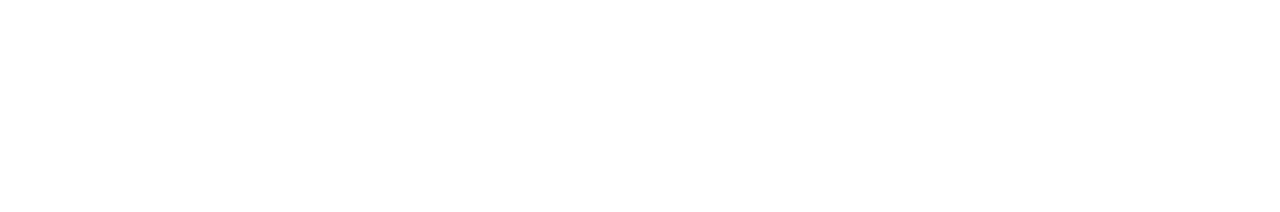
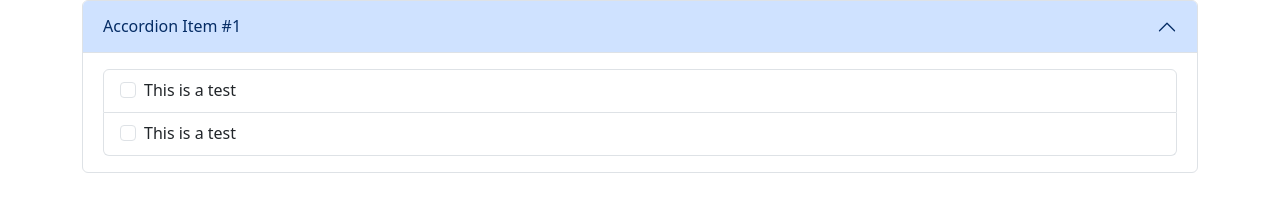
Before and after one commit to forestfish12/helldivers_randomizer, a plain HTML site: page index.html in a window 1280 px wide. Drawn offline with nearby package versions, Linux system fonts and the light colour scheme.

Commit message:
Loose out line for settings

```diff
--- a/index.html
+++ b/index.html
@@ -4,6 +4,7 @@
 <!--[if IE 8]>         <html class="no-js lt-ie9"> <![endif]-->
 <!--[if gt IE 8]>      <html class="no-js"> <!--<![endif]-->
 <html>
+
 <head>
     <meta charset="utf-8">
     <meta http-equiv="X-UA-Compatible" content="IE=edge">
@@ -11,20 +12,55 @@
     <meta name="description" content="">
     <meta name="viewport" content="width=device-width, initial-scale=1">
     <link rel="stylesheet" href="style/index.css">
+    <link href="https://cdn.jsdelivr.net/npm/bootstrap@5.3.3/dist/css/bootstrap.min.css" rel="stylesheet"
+        integrity="sha384-QWTKZyjpPEjISv5WaRU9OFeRpok6YctnYmDr5pNlyT2bRjXh0JMhjY6hW+ALEwIH" crossorigin="anonymous">
 </head>
+
 <body>
     <!--[if lt IE 7]>
             <p class="browsehappy">You are using an <strong>outdated</strong> browser. Please <a href="#">upgrade your browser</a> to improve your experience.</p>
         <![endif]-->
+
     <head>
 
     </head>
-        <main>
-
+    <main class="container-sm">
+        <div class="accordion" id="accordionExample">
+            <div class="accordion-item">
+                <h2 class="accordion-header">
+                    <button class="accordion-button" type="button" data-bs-toggle="collapse"
+                        data-bs-target="#collapseOne" aria-expanded="true" aria-controls="collapseOne">
+                        Accordion Item #1
+                    </button>
+                </h2>
+                <div id="collapseOne" class="accordion-collapse collapse show" data-bs-parent="#accordionExample">
+                    <div class="accordion-body">
+                        <ul class="list-group">
+                            <li class="list-group-item">
+                                <div class="form-check">
+                                    <input class="form-check-input" type="checkbox" id="test1">
+                                    <label class="form-check-label" for="test1">This is a test</label>
+                                </div>
+                            </li>
+                            <li class="list-group-item">
+                                <div class="form-check">
+                                    <input class="form-check-input" type="checkbox" id="test2">
+                                    <label class="form-check-label" for="test2">This is a test</label>
+                                </div>
+                            </li>
+                        </ul>
+                    </div>
+                </div>
+            </div>
+        </div>
     </main>
     <footer>
 
     </footer>
     <script src="scripts/index.js" async defer></script>
+    <script src="https://cdn.jsdelivr.net/npm/bootstrap@5.3.3/dist/js/bootstrap.bundle.min.js"
+        integrity="sha384-YvpcrYf0tY3lHB60NNkmXc5s9fDVZLESaAA55NDzOxhy9GkcIdslK1eN7N6jIeHz"
+        crossorigin="anonymous"></script>
 </body>
+
 </html>
```
Lines whose indentation alone changed are shown as unchanged.
